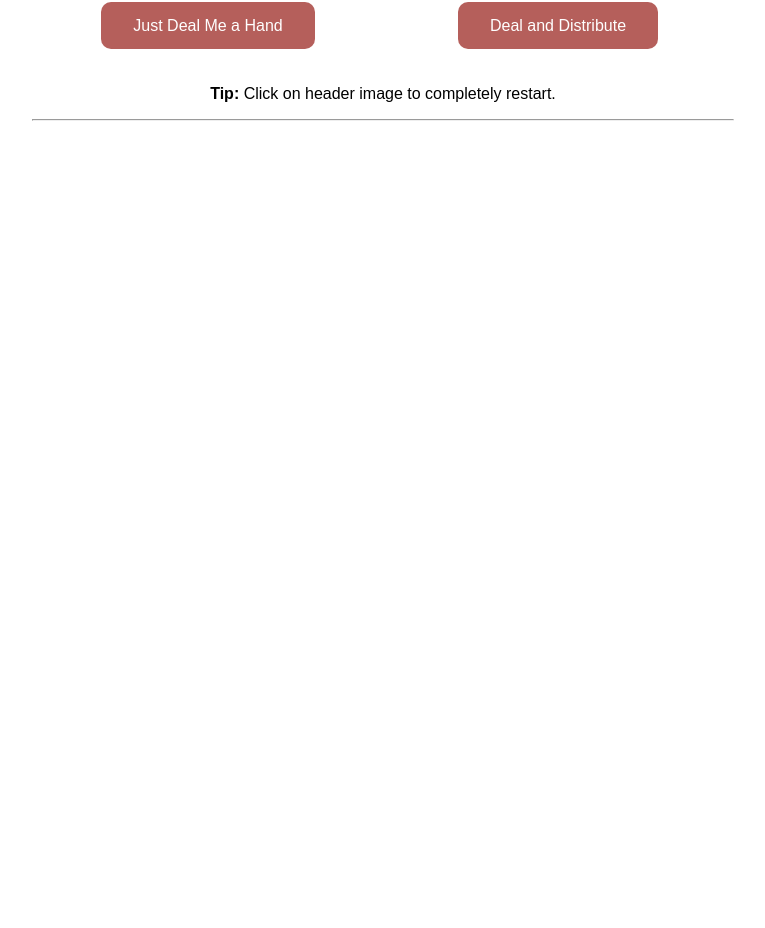
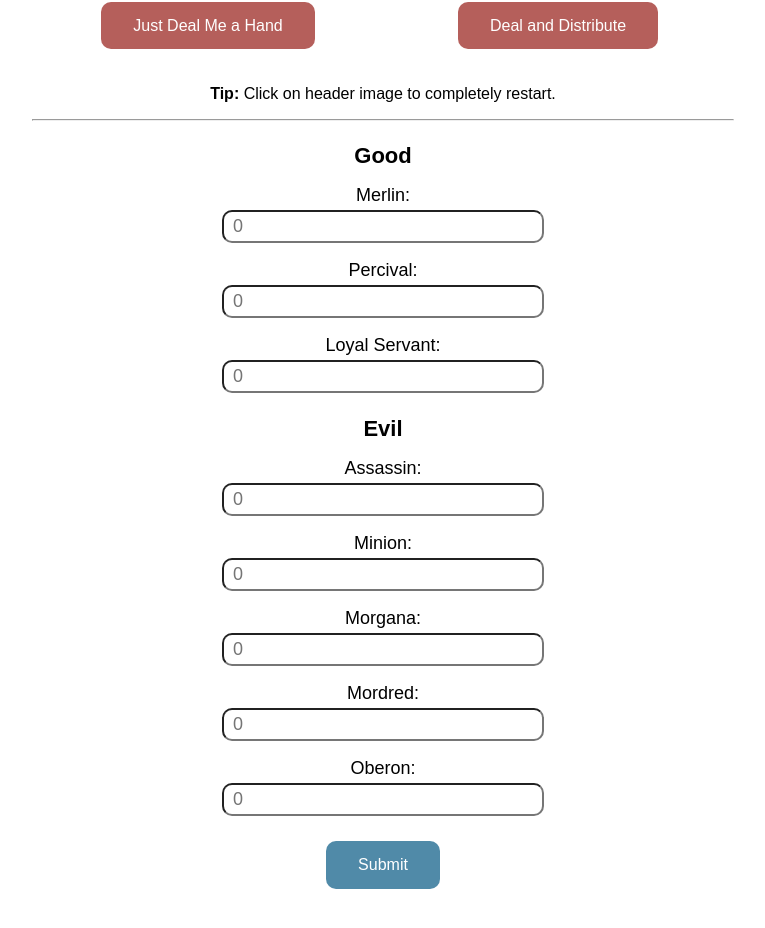
Before and after one commit to nicko-lee/avalon-react-client, a React (Create React App) app: page /dealAndDistribute in a window 1280 px wide. Shown: the part 554-1482 px from the top of the page, without its empty margins (257-1022 px from the left). Before the commit the page ends 800 px from the top, so only its background shows below. Built offline with nearby package versions, Linux system fonts and the light colour scheme.

Commit message:
Big commit - lots of fidding
To figure out more advanced routing + how to use Context API + React Hooks which allows us to now useState in functional components. And when used in combination give us the possibility of using global app state without using Redux!

```diff
--- a/src/App.js
+++ b/src/App.js
@@ -2,7 +2,8 @@ import React from "react";
 import Header from "./Header";
 import List from "./List";
 import JustDealHand from "./JustDealHand";
-import ConfigureGame from "./ConfigureGame";
+import ConfigureGameJD from "./ConfigureGameJD";
+import ConfigureGameDND from "./ConfigureGameDND";
 import {
   BrowserRouter as Router,
   Switch,
@@ -13,14 +14,12 @@ import {
 import "./styles.css";
 
 export default class App extends React.Component {
-  state = { showDeckList: false };
-
   componentDidMount() {}
 
   getData = () => {
     fetch("https://avalon-js-2.ts.r.appspot.com/dealCards")
       .then(response => response.json())
-      .then(data => this.setState({ data: data, showDeckList: true }));
+      .then(data => this.setState({ data: data }));
   };
 
   render() {
@@ -30,9 +29,9 @@ export default class App extends React.Component {
           <Header />
           <h1>Welcome to Avalon ⚔️</h1>
           <h2>Select game option 👇🏻</h2>
-          <div style={navButtonContainerStyle} class="navContainer">
+          <div style={navButtonContainerStyle} className="navContainer">
             <div style={navButtonContainerFlexChildStyle}>
-              <Link to="/configureGame" style={navButtonStyle}>
+              <Link to="/justDeal" style={navButtonStyle}>
                 Just Deal Me a Hand
               </Link>
             </div>
@@ -52,20 +51,10 @@ export default class App extends React.Component {
           {/* The section below changes dynamically based on react-router routes */}
           <Switch>
             <Route exact path="/justDeal">
-              <JustDealHand />
-
-              {/* This is a conditional render */}
-              {/* Referred to here: https://stackoverflow.com/questions/45303908/conditional-rendering-is-not-working-as-expected-in-reactjs */}
-              {this.state.showDeckList ? (
-                <div>
-                  <List data={this.state.data} />
-                </div>
-              ) : (
-                <div />
-              )}
+              <ConfigureGameJD />
             </Route>
-            <Route exact path="/configureGame">
-              <ConfigureGame />
+            <Route exact path="/dealAndDistribute">
+              <ConfigureGameDND />
             </Route>
           </Switch>
         </div>
--- /dev/null
+++ b/src/ConfigureGameDND.js
@@ -0,0 +1,159 @@
+import React from "react";
+import "./styles.css";
+import { useForm } from "react-hook-form";
+import { withRouter } from "react-router-dom";
+import JustDealHand from "./JustDealHand";
+
+function ConfigureGameDND(props) {
+  const { register, handleSubmit } = useForm();
+
+  var formData;
+
+  const onSubmit = data => {
+    formData = data;
+  };
+
+  return (
+    <div>
+      <form onSubmit={handleSubmit(onSubmit)}>
+        <h3 style={headingStyle}>Good</h3>
+        <label style={labelStyle}>Merlin: </label>
+        <input
+          type="number"
+          placeholder="0"
+          name="merlin"
+          ref={register}
+          min="0"
+          max="3"
+          step="1"
+          style={formInputStyle}
+        />
+        <br />
+        <label style={labelStyle}>Percival: </label>
+        <input
+          type="number"
+          placeholder="0"
+          name="percival"
+          ref={register}
+          min="0"
+          max="3"
+          step="1"
+          style={formInputStyle}
+        />
+        <br />
+        <label style={labelStyle}>Loyal Servant: </label>
+        <input
+          type="number"
+          placeholder="0"
+          name="loyalServant"
+          ref={register}
+          min="1"
+          max="10"
+          step="1"
+          style={formInputStyle}
+        />
+        <br />
+        <h3 style={headingStyle}>Evil</h3>
+        <label style={labelStyle}>Assassin: </label>
+        <input
+          type="number"
+          placeholder="0"
+          name="assassin"
+          ref={register}
+          min="0"
+          max="3"
+          step="1"
+          style={formInputStyle}
+        />
+        <br />
+        <label style={labelStyle}>Minion: </label>
+        <input
+          type="number"
+          placeholder="0"
+          name="minion"
+          ref={register}
+          min="0"
+          max="7"
+          step="1"
+          style={formInputStyle}
+        />
+        <br />
+        <label style={labelStyle}>Morgana: </label>
+        <input
+          type="number"
+          placeholder="0"
+          name="morgana"
+          ref={register}
+          min="0"
+          max="3"
+          step="1"
+          style={formInputStyle}
+        />
+        <br />
+        <label style={labelStyle}>Mordred: </label>
+        <input
+          type="number"
+          placeholder="0"
+          name="mordred"
+          ref={register}
+          min="0"
+          max="3"
+          step="1"
+          style={formInputStyle}
+        />
+        <br />
+        <label style={labelStyle}>Oberon: </label>
+        <input
+          type="number"
+          placeholder="0"
+          name="oberon"
+          ref={register}
+          min="0"
+          max="3"
+          step="1"
+          style={formInputStyle}
+        />
+        <br />
+        <input type="submit" style={buttonStyle} />
+      </form>
+    </div>
+  );
+}
+
+export default withRouter(ConfigureGameDND);
+
+var formInputStyle = {
+  width: "40%",
+  maxWidth: "300px",
+  padding: "4px 9px",
+  margin: "0.5px",
+  border: "1.5px solid light-grey",
+  borderRadius: "10px",
+  fontSize: "18px"
+};
+
+var labelStyle = {
+  display: "block",
+  padding: "1rem 0 .25rem",
+  // textTransform: "uppercase",
+  fontSize: "18px"
+};
+
+var buttonStyle = {
+  backgroundColor: "#508AA8",
+  border: "none",
+  color: "white",
+  padding: "15px 32px",
+  textAlign: "center",
+  textDecoration: "none",
+  display: "inline-block",
+  fontSize: "16px",
+  borderRadius: "10px", // this rounds the edges
+  marginBottom: "2em",
+  marginTop: "1.5em"
+};
+
+var headingStyle = {
+  marginBottom: "0px",
+  fontSize: "22px"
+};
--- a/src/ConfigureGame.js
+++ b/src/ConfigureGameJD.js
@@ -1,18 +1,24 @@
-import React from "react";
+import React, { useContext } from "react";
 import "./styles.css";
 import { useForm } from "react-hook-form";
+import { withRouter } from "react-router-dom";
+import JustDealHand from "./JustDealHand";
+import { FormContext } from "./Store";
 
-export default function App() {
+function ConfigureGameJD(props) {
   const { register, handleSubmit } = useForm();
+
+  const [formData, setFormData] = useContext(FormContext);
 
   const onSubmit = data => {
     console.log(data);
+    setFormData(data);
   };
 
   return (
     <div>
       <form onSubmit={handleSubmit(onSubmit)}>
-        <h3>Good Guys</h3>
+        <h3 style={headingStyle}>Good</h3>
         <label style={labelStyle}>Merlin: </label>
         <input
           type="number"
@@ -49,7 +55,7 @@ export default function App() {
           style={formInputStyle}
         />
         <br />
-        <h3>Bad Guys</h3>
+        <h3 style={headingStyle}>Evil</h3>
         <label style={labelStyle}>Assassin: </label>
         <input
           type="number"
@@ -112,15 +118,18 @@ export default function App() {
         <br />
         <input type="submit" style={buttonStyle} />
       </form>
+      <JustDealHand />
     </div>
   );
 }
 
+export default withRouter(ConfigureGameJD);
+
 var formInputStyle = {
-  width: "50%",
+  width: "40%",
   maxWidth: "300px",
-  padding: "8px 10px",
-  margin: "2px",
+  padding: "4px 9px",
+  margin: "0.5px",
   border: "1.5px solid light-grey",
   borderRadius: "10px",
   fontSize: "18px"
@@ -146,3 +155,8 @@ var buttonStyle = {
   marginBottom: "2em",
   marginTop: "1.5em"
 };
+
+var headingStyle = {
+  marginBottom: "0px",
+  fontSize: "22px"
+};
--- a/src/JustDealHand.js
+++ b/src/JustDealHand.js
@@ -1,38 +1,44 @@
-import React from "react";
+import React, { useContext, useState } from "react";
 import List from "./List";
+import { withRouter } from "react-router-dom";
+import { FormContext } from "./Store";
 
-class JustDealHand extends React.Component {
-  state = {};
+function JustDealHand() {
+  // local state
+  const [apiResp, setApiResp] = useState();
 
-  getData = () => {
+  // accessing global state
+  const [formData, setForm] = useContext(FormContext);
+
+  const getData = () => {
     fetch("https://avalon-js-2.ts.r.appspot.com/dealCards")
       .then(response => response.json())
-      .then(data => this.setState({ data: data, showDeckList: true }));
+      .then(data => setApiResp(data));
   };
 
-  render() {
   return (
     <div>
       <div style={jsonStyle}>
-          {this.state.data && <h3>JSON</h3>}
-          <p>Deck: {JSON.stringify(this.state.data)}</p>
+        {formData && <p>{JSON.stringify(formData)}</p>}
+        {apiResp && <h3>JSON</h3>}
+        <p>Deck: {JSON.stringify(apiResp)}</p>
         {/* this is a special conditional render that does nothing if condition is not met
               https://www.robinwieruch.de/conditional-rendering-react
              it basically checks if this.state.data is null (is there any data). And
              only if it is not null will it try to render <List /> and pass down the data
             This provides an error if null is passed down and <List /> doesn't know what to do
             with it. Else it will do nothing */}
-          {this.state.data && <List data={this.state.data} />}
+        {apiResp && <List data={apiResp} />}
+        {/* <p>{this.props.location.state.hello}</p> */}
       </div>
-        <button style={buttonStyle} type="button" onClick={this.getData}>
+      <button style={buttonStyle} type="button" onClick={getData}>
         Deal Hand!
       </button>
     </div>
   );
 }
-}
 
-export default JustDealHand;
+export default withRouter(JustDealHand);
 
 // wordWrap makes the JSON text responsive on mobile: https://stackoverflow.com/questions/7641195/how-to-limit-div-width
 // maxWidth kept stuffing things up but when u added marginLeft and right to auto it did the trick to centre the div
--- /dev/null
+++ b/src/Store.js
@@ -0,0 +1,15 @@
+import React, { useState } from "react";
+
+export const FormContext = React.createContext({});
+
+const Store = ({ children }) => {
+  const [formData, setFormData] = useState({});
+
+  return (
+    <FormContext.Provider value={[formData, setFormData]}>
+      {children}
+    </FormContext.Provider>
+  );
+};
+
+export default Store;
--- a/src/index.js
+++ b/src/index.js
@@ -1,12 +1,14 @@
 import React from "react";
 import ReactDOM from "react-dom";
-
 import App from "./App";
+import Store from "./Store";
 
 const rootElement = document.getElementById("root");
 ReactDOM.render(
   <React.StrictMode>
-    <App />
+    <Store>
+      <App />
+    </Store>
   </React.StrictMode>,
   rootElement
 );
```
Also changed, not shown: src/Deprecated.js (added, +17 -0 lines), src/DealAndDistribute.js (added). Lines whose indentation alone changed are shown as unchanged.
